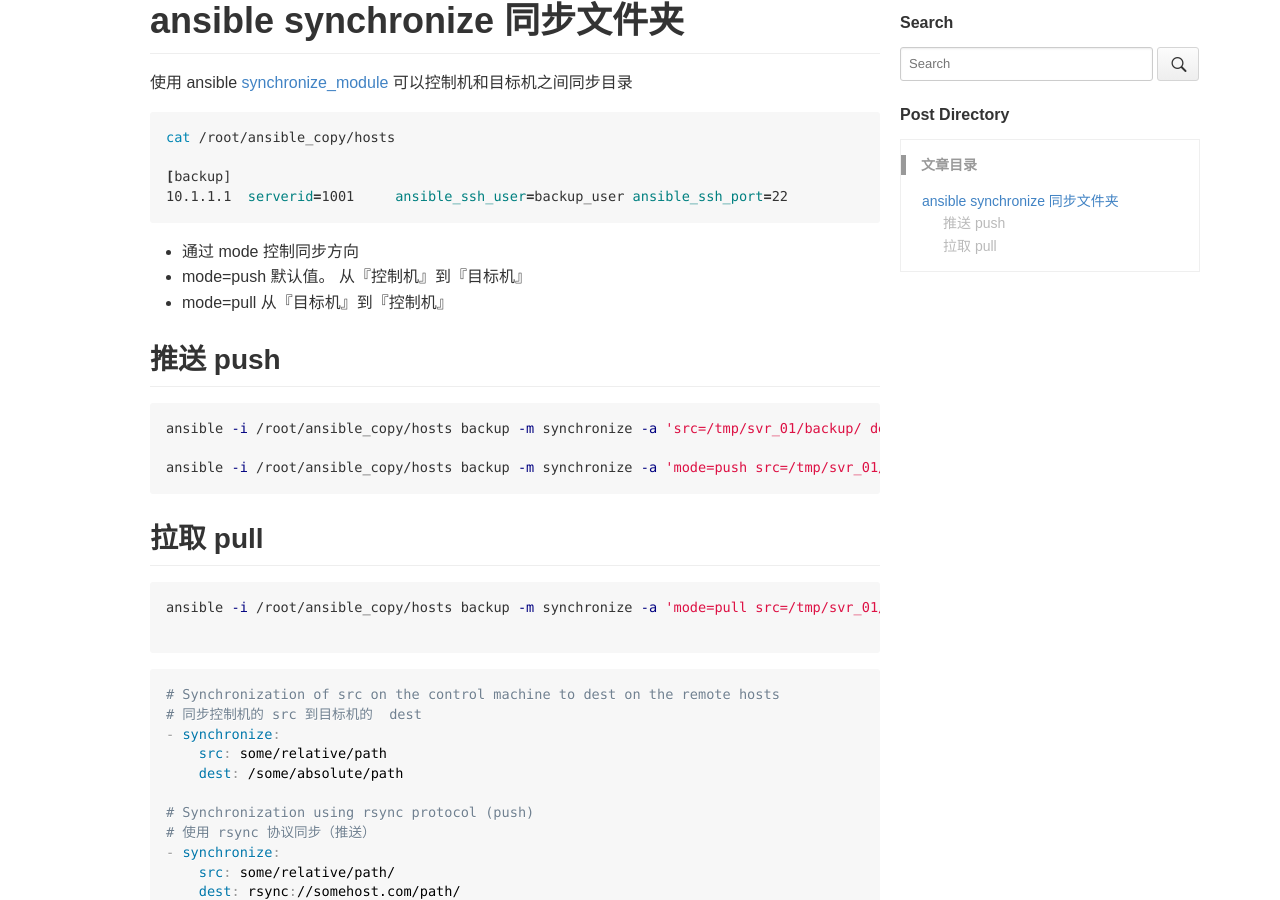
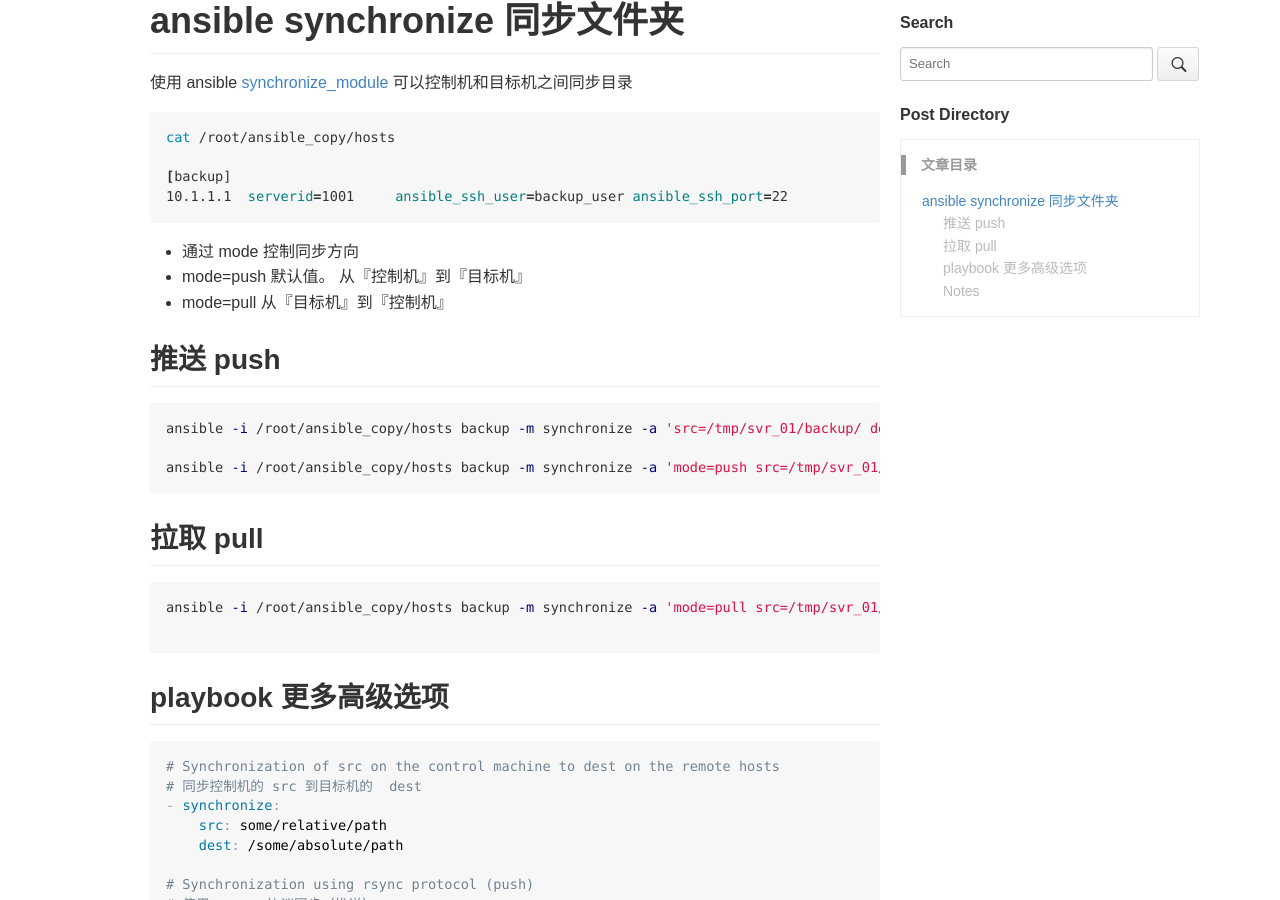
Before and after one commit to octowhale/octowhale.github.io, a Jekyll site: the page built from _posts/2017-04-12-ansible-copy-directories-to-remote-hosts-synchronize_module.md, in a window 1280 px wide and 900 px high, scrolled down 221 px. Built offline with Jekyll 4.4.1, drawn with Linux system fonts in a browser that asks for light colours; comment, search, counter and statistics services are not loaded.

Commit message:
fix typo ansible sync

````diff
--- a/_posts/2017-04-12-ansible-copy-directories-to-remote-hosts-synchronize_module.md
+++ b/_posts/2017-04-12-ansible-copy-directories-to-remote-hosts-synchronize_module.md
@@ -36,6 +36,7 @@
 
 ```
 
+## playbook 更多高级选项
 
 ```yaml
 
@@ -164,7 +165,8 @@
 ```
 
 
-> **Notes**
+## Notes
+
 > rsync must be installed on both the local and remote host.
 > For the synchronize module, the “local host” is the host the synchronize task originates on, and the “destination host” is the host synchronize is connecting to.
 > The “local host” can be changed to a different host by using delegate_to. This enables copying between two remote hosts or entirely on one remote machine.
````
